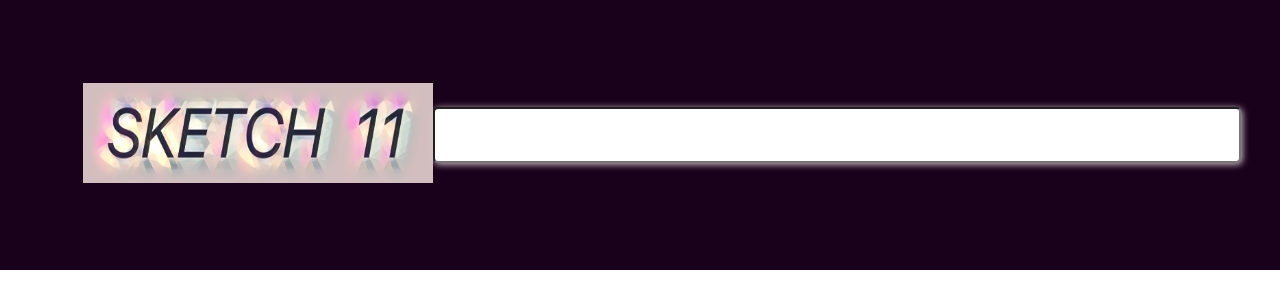
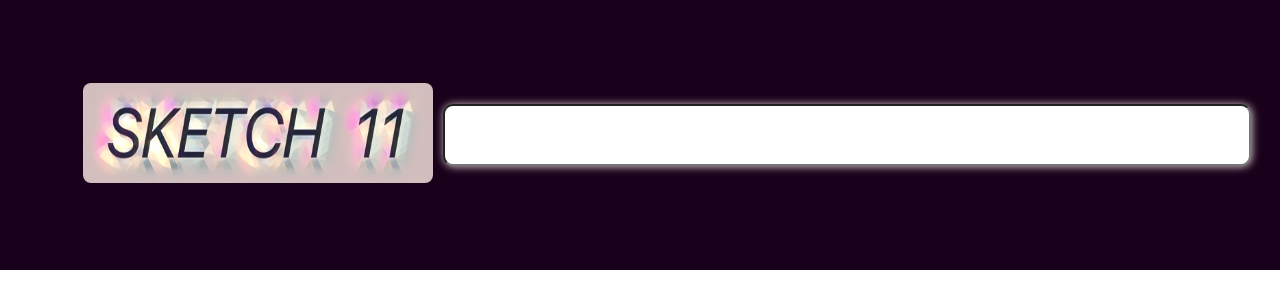
Before and after one commit to jajajava/Phase-3-Project, a React (Create React App) app: page / in a window 1280 px wide. Shown: the top 308 px of the page. Built offline with nearby package versions, Linux system fonts and the light colour scheme.

Commit message:
Changed most of the styling units back to px

```diff
--- a/src/App.css
+++ b/src/App.css
@@ -6,7 +6,7 @@
   color: rgb(255, 255, 255);
   background-color: rgb(25, 0, 27);
   height: 50%;
-  padding: 6.5%;
+  padding: 6.5%; /*IF POSSIBLE, REPLACE THIS WITH PX SIZE*/
 
 }
 
@@ -17,7 +17,7 @@
 }
 
 #searchpadding{
-  margin-left: 10w;
+  margin-left: 10px;
   flex: 1;
 }
 
@@ -29,10 +29,10 @@
   background-color: white;
   text-align: left;
   font-size: 36px;
-  border-radius: 5px;
+  border-radius: 10px;
   margin-right: 10px;
   font-weight: 400;
-  box-shadow: 0.1vw 0.1vw 0.55vw rgba(222, 205, 205, 0.992);
-  height: 50px;
+  box-shadow: 0.75px 0.5px 8px rgba(222, 205, 205, 0.992);
+  height: 56px;
 
 }
--- a/src/components/Homepage.js
+++ b/src/components/Homepage.js
@@ -3,16 +3,18 @@ import Logo from "./Logo"
 
 function Homepage(){
     return(
-        <div>
+        <div id="whole-page">
             <header id="header">
                 <div id="inline">
                     <Logo />
                     <div id="searchpadding">
                         <input id="searchbar"></input>
                     </div>
+
                 </div>
 
             </header>
+
         </div>
     )
 }
--- a/src/components/Logo.js
+++ b/src/components/Logo.js
@@ -18,7 +18,7 @@ function Logo(){
     console.log()
     return(
         <div>
-            <img src={logo} alt="Broken logo" width="350" height="100"/>
+            <img src={logo} alt="Broken logo" width="350" height="100" style={{"borderRadius": "8px"}}/>
         </div>
     )
 }
```
